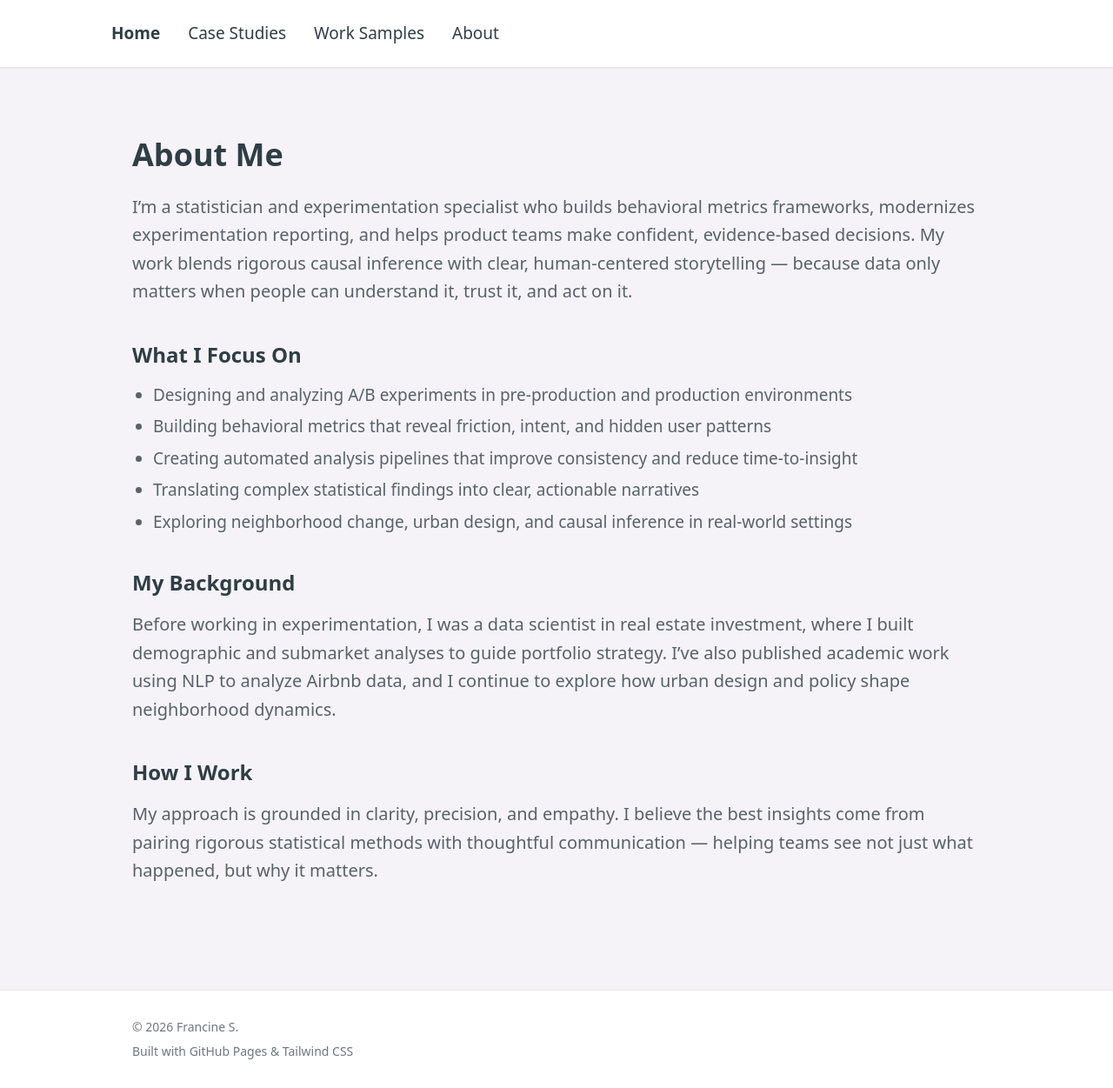
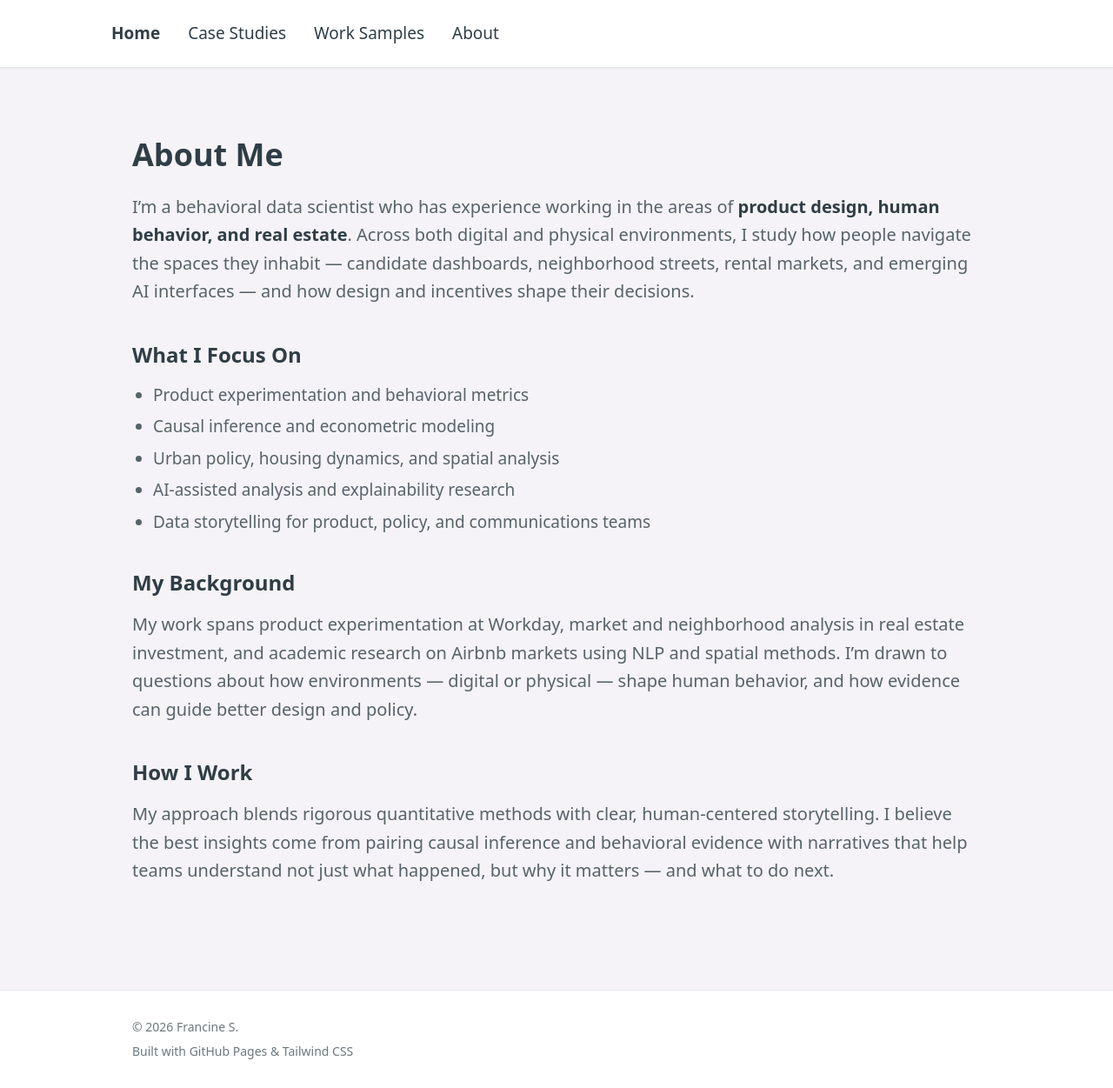
Before and after one commit to francine-i-stephens/francine-portfolio, a Jekyll site: the page about.html, which Jekyll copies as it is, in a window 1280 px wide. Shown: the whole page at 87% size. Built offline with Jekyll 4.4.1, drawn with Linux system fonts in a browser that asks for light colours; nearby versions of some CDN libraries.

Commit message:
Update about.html

```diff
--- a/about.html
+++ b/about.html
@@ -4,10 +4,7 @@
   <meta charset="UTF-8">
   <title>About | Francine Stephens</title>
 
-  <!-- Tailwind CDN -->
   <script src="https://cdn.tailwindcss.com"></script>
-
-  <!-- Tailwind custom config -->
   <script>
     tailwind.config = {
       theme: {
@@ -37,39 +34,39 @@
   </nav>
 
   <!-- About Section -->
-  <section class="max-w-5xl mx-auto px-6 py-20">
+  <section class="max-w-5xl mx-auto px-6 py-20 text-charcoal">
 
     <h1 class="text-4xl font-bold mb-6">About Me</h1>
 
     <p class="text-xl leading-relaxed text-charcoal/80 mb-10">
-      I’m a statistician and experimentation specialist who builds behavioral metrics frameworks,
-      modernizes experimentation reporting, and helps product teams make confident, evidence‑based
-      decisions. My work blends rigorous causal inference with clear, human‑centered storytelling —
-      because data only matters when people can understand it, trust it, and act on it.
+      I’m a behavioral  data scientist who has experience working in the areas of
+      <span class="font-semibold text-charcoal">product design, human behavior, and real estate</span>.
+      Across both digital and physical environments, I study how people navigate the spaces they inhabit —
+      candidate dashboards, neighborhood streets, rental markets, and emerging AI interfaces — and how design
+      and incentives shape their decisions.
     </p>
 
     <h2 class="text-2xl font-semibold mb-4">What I Focus On</h2>
     <ul class="list-disc pl-6 space-y-2 text-charcoal/80 mb-10">
-      <li>Designing and analyzing A/B experiments in pre‑production and production environments</li>
-      <li>Building behavioral metrics that reveal friction, intent, and hidden user patterns</li>
-      <li>Creating automated analysis pipelines that improve consistency and reduce time‑to‑insight</li>
-      <li>Translating complex statistical findings into clear, actionable narratives</li>
-      <li>Exploring neighborhood change, urban design, and causal inference in real‑world settings</li>
+      <li>Product experimentation and behavioral metrics</li>
+      <li>Causal inference and econometric modeling</li>
+      <li>Urban policy, housing dynamics, and spatial analysis</li>
+      <li>AI-assisted analysis and explainability research</li>
+      <li>Data storytelling for product, policy, and communications teams</li>
     </ul>
 
     <h2 class="text-2xl font-semibold mb-4">My Background</h2>
     <p class="text-xl leading-relaxed text-charcoal/80 mb-10">
-      Before working in experimentation, I was a data scientist in real estate investment, where I
-      built demographic and submarket analyses to guide portfolio strategy. I’ve also published
-      academic work using NLP to analyze Airbnb data, and I continue to explore how urban design
-      and policy shape neighborhood dynamics.
+      My work spans product experimentation at Workday, market and neighborhood analysis in real estate investment,
+      and academic research on Airbnb markets using NLP and spatial methods. I’m drawn to questions about how
+      environments — digital or physical — shape human behavior, and how evidence can guide better design and policy.
     </p>
 
     <h2 class="text-2xl font-semibold mb-4">How I Work</h2>
     <p class="text-xl leading-relaxed text-charcoal/80 mb-10">
-      My approach is grounded in clarity, precision, and empathy. I believe the best insights come
-      from pairing rigorous statistical methods with thoughtful communication — helping teams see
-      not just what happened, but why it matters.
+      My approach blends rigorous quantitative methods with clear, human-centered storytelling. I believe the best
+      insights come from pairing causal inference and behavioral evidence with narratives that help teams understand
+      not just what happened, but why it matters — and what to do next.
     </p>
 
   </section>
```
